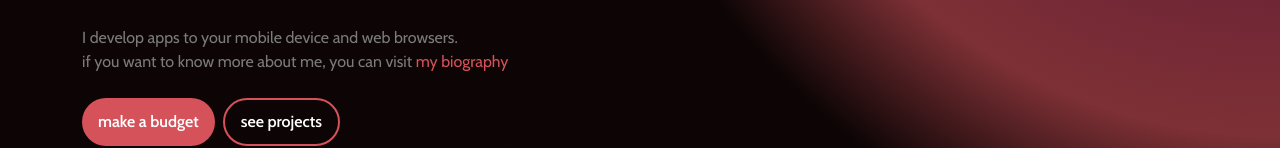
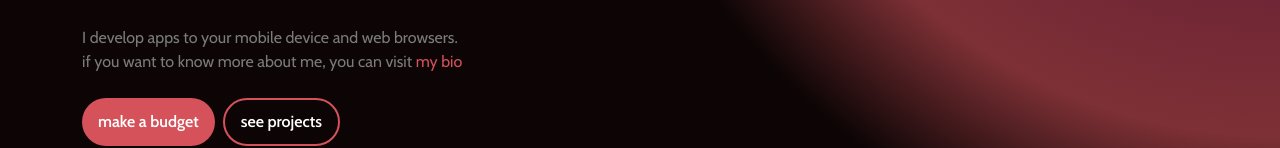
Before and after one commit to zeucampos/jubs-dev, a React (Create React App) app: page / in a window 1280 px wide. Shown: the part 415-563 px from the top of the page. Built offline with nearby package versions, Linux system fonts and the light colour scheme.

Commit message:
adding gh-pages

```diff
--- a/package.json
+++ b/package.json
@@ -1,5 +1,6 @@
 {
   "name": "zeucampos",
+  "homepage": "https://zeucampos.github.io/zeucampos.com",
   "version": "0.1.0",
   "private": true,
   "dependencies": {
@@ -12,6 +13,7 @@
     "@types/react-dom": "^18.0.0",
     "@types/styled-components": "^5.1.25",
     "bootstrap": "^5.2.0",
+    "gh-pages": "^4.0.0",
     "react": "^18.2.0",
     "react-dom": "^18.2.0",
     "react-router-dom": "^6.3.0",
@@ -25,7 +27,9 @@
     "start": "react-scripts start",
     "build": "react-scripts build",
     "test": "react-scripts test",
-    "eject": "react-scripts eject"
+    "eject": "react-scripts eject",
+    "predeploy": "npm run build",
+    "deploy": "gh-pages -d build"
   },
   "eslintConfig": {
     "extends": [
--- a/src/pages/Home/Home.tsx
+++ b/src/pages/Home/Home.tsx
@@ -13,7 +13,7 @@ const Home = () => {
             <p>
               I develop apps to your mobile device and web browsers. <br />
               if you want to know more about me, you can visit{" "}
-              <a href="#">my biography</a>
+              <a href="https://jobsjubs.com/bio">my bio</a>
             </p>
             <S.Row>
               <Button>make a budget</Button>
```
Also changed, not shown: 1 other file (tests, documents, lock files or other folders).
